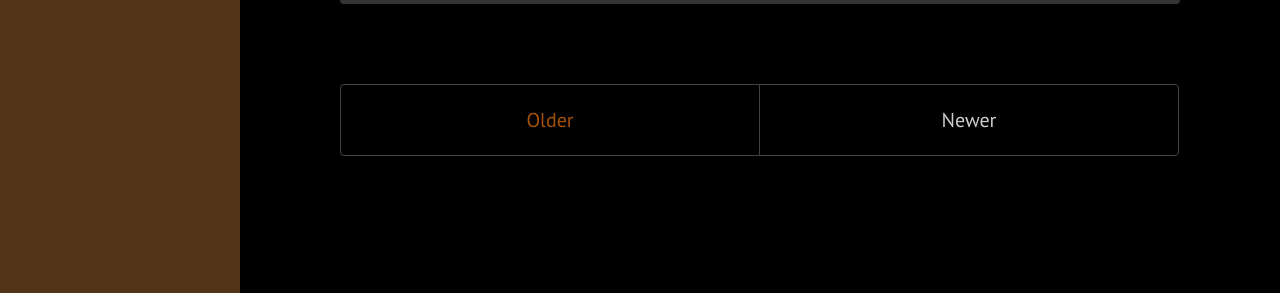
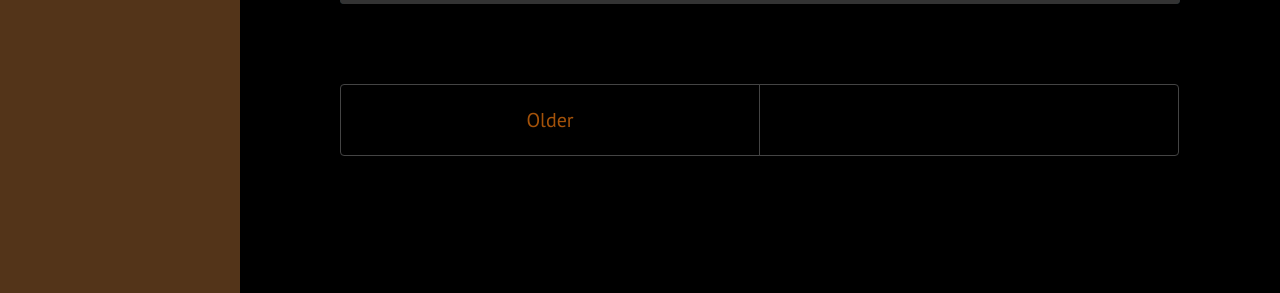
Before and after one commit to henryroe/henryroe.github.io, a Jekyll site: the page built from index.html, in a window 1280 px wide and 900 px high, scrolled down 5756 px. Shown: the part 604-897 px from the top of the window. Built offline with Jekyll 4.4.1, drawn with Linux system fonts in a browser that asks for light colours; the list of posts is cut into pages by our own code.

Commit message:
made older/newer buttons blank if not active

```diff
--- a/index.html
+++ b/index.html
@@ -29,7 +29,7 @@ title: Home
   {% if paginator.next_page %}
     <a class="pagination-item older" href="{{ site.baseurl }}page{{paginator.next_page}}">Older</a>
   {% else %}
-    <span class="pagination-item older">Older</span>
+    <span class="pagination-item older">&nbsp</span>
   {% endif %}
   {% if paginator.previous_page %}
     {% if paginator.page == 2 %}
@@ -38,6 +38,6 @@ title: Home
       <a class="pagination-item newer" href="{{ site.baseurl }}page{{paginator.previous_page}}">Newer</a>
     {% endif %}
   {% else %}
-    <span class="pagination-item newer">Newer</span>
+    <span class="pagination-item newer">&nbsp</span>
   {% endif %}
 </div>
```
